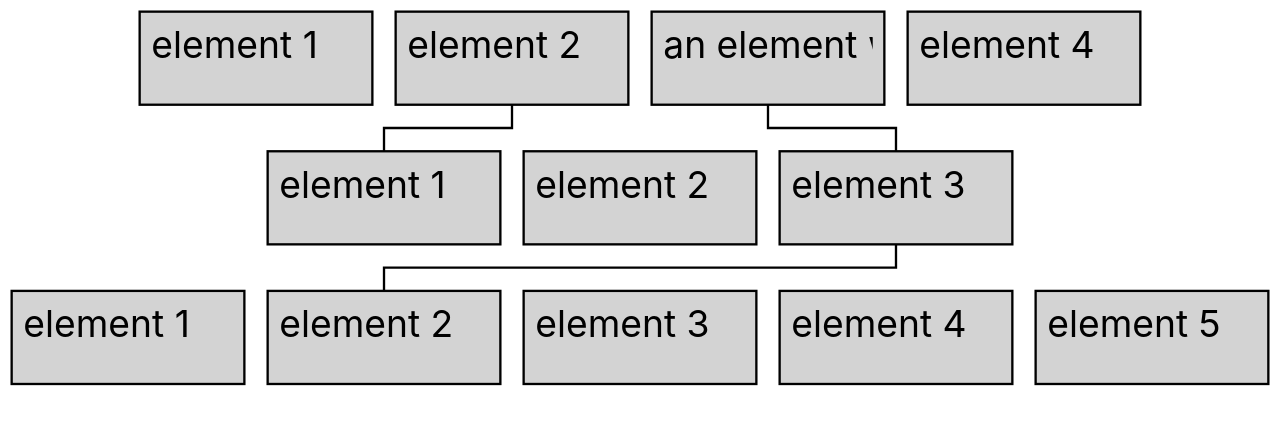
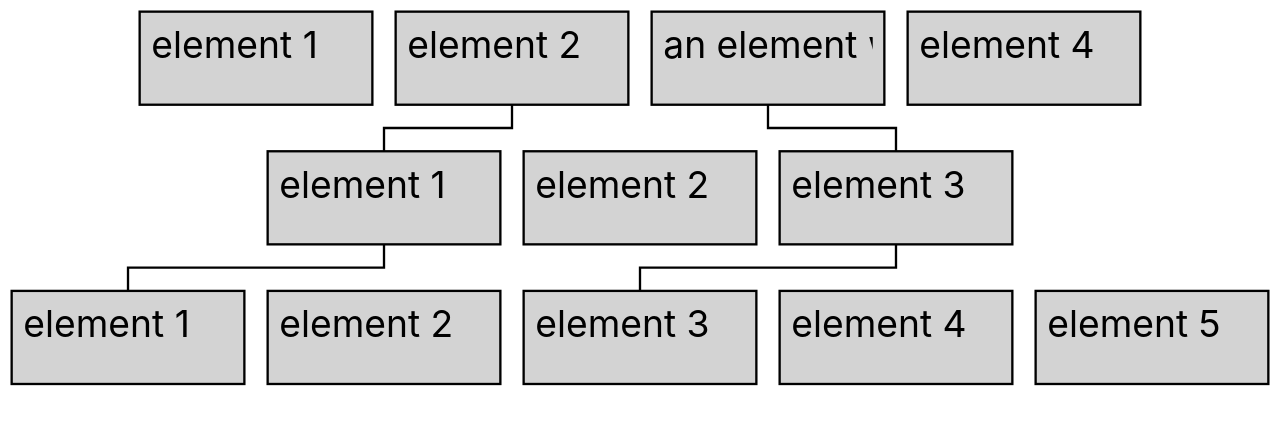
Before and after one commit to tkreyling/svg-experiments, a React (Create React App) app: page / in a window 1280 px wide. Shown: the top 424 px of the page. Built offline with nearby package versions, Linux system fonts and the light colour scheme.

Commit message:
Add further example edges

```diff
--- a/src/App.tsx
+++ b/src/App.tsx
@@ -122,7 +122,8 @@ const layers: Node[][] = [
 const edges = [
     {from: layers[0][1], to: layers[1][0]},
     {from: layers[0][2], to: layers[1][2]},
-    {from: layers[1][2], to: layers[2][1]}
+    {from: layers[1][2], to: layers[2][2]},
+    {from: layers[2][0], to: layers[1][0]}
 ];
 
 type DiagramProps = {
```
